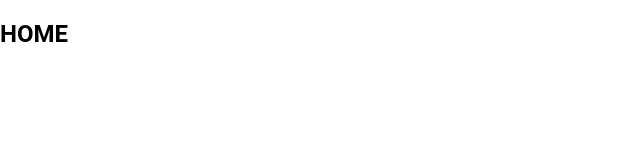
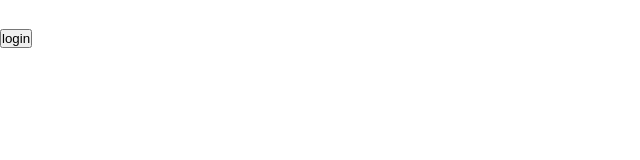
Before and after one commit to KANGYONGSU23/JANDI, a React (Create React App) app: page / in a window 1280 px wide. Shown: the top 160 px of the page, without its empty margins (0-640 px from the left). Built offline with nearby package versions, Linux system fonts and the light colour scheme.

Commit message:
feat :: 기본 스타일 베이스 설정

```diff
--- a/src/assets/scss/base.scss
+++ b/src/assets/scss/base.scss
@@ -1,9 +1,20 @@
 // base
-body {
+* {
+  box-sizing: border-box;
   margin: 0;
+  padding: 0;
+}
+
+#root {
   font-family: "NotoSansKR", "Roboto";
-  -webkit-font-smoothing: antialiased;
-  -moz-osx-font-smoothing: grayscale;
+  width: 100vw;
+  height: 100vh;
+  color: white;
+  -webkit-app-region: drag;
+}
+
+button {
+  -webkit-app-region: no-drag;
 }
 
 // layout
--- a/src/index.tsx
+++ b/src/index.tsx
@@ -1,7 +1,6 @@
 import React from "react";
 import ReactDOM from "react-dom/client";
 import "./assets/scss/base.scss";
-import App from "./App";
 import BaseRouter from "./router/BaseRouter";
 
 const root = ReactDOM.createRoot(
@@ -9,6 +8,6 @@ const root = ReactDOM.createRoot(
 );
 root.render(
   <React.StrictMode>
-    <BaseRouter></BaseRouter>
+    <BaseRouter />
   </React.StrictMode>
 );
--- a/src/page/Login.tsx
+++ b/src/page/Login.tsx
@@ -1,7 +1,10 @@
+import { ReactComponent as Logo } from "../assets/image/Logo.svg";
+
 export default function Login() {
   return (
     <div>
       <h2>LOGIN</h2>
+      <Logo />
     </div>
   );
 }
--- a/src/page/Main.tsx
+++ b/src/page/Main.tsx
@@ -1,7 +1,18 @@
+import { useNavigate } from "react-router-dom";
+
 export default function Main() {
+  const navigator = useNavigate();
+
   return (
     <div>
       <h2>HOME</h2>
+      <button
+        onClick={() => {
+          navigator("/login");
+        }}
+      >
+        login
+      </button>
     </div>
   );
 }
```
Also changed, not shown: src/assets/image/Logo.svg (added).
